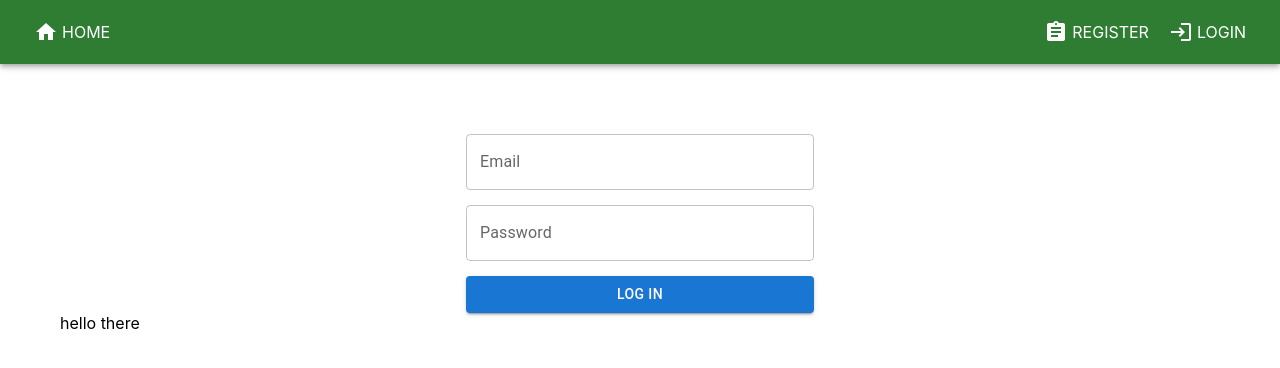
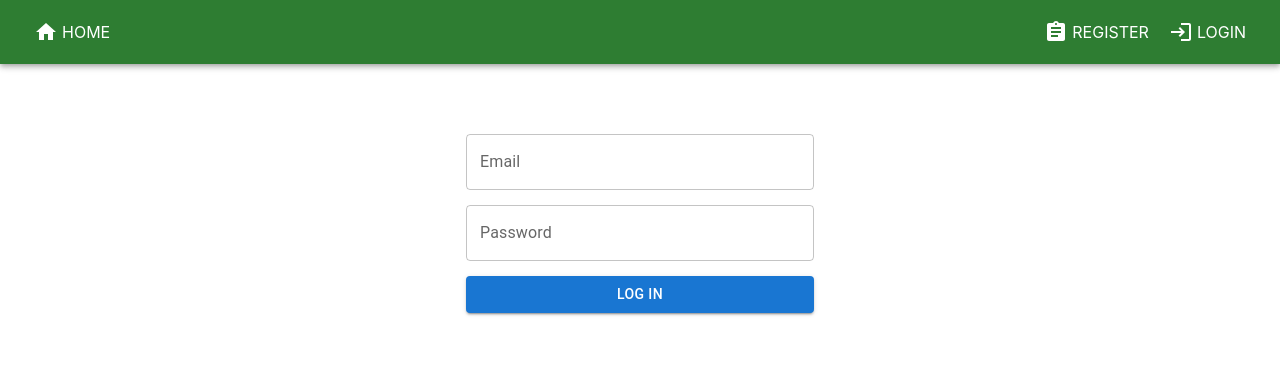
Before and after one commit to nazarenkoalx/goit-react-hw-08-phonebook, a React (Create React App) app: page /goit-react-hw-08-phonebook/login in a window 1280 px wide. Shown: the top 368 px of the page. Built offline with nearby package versions, Linux system fonts and the light colour scheme.

Commit message:
add styles

```diff
--- a/src/components/ContactList/ContactList.styled.js
+++ b/src/components/ContactList/ContactList.styled.js
@@ -1,6 +1,7 @@
 import styled from '@emotion/styled';
 
 export const StyledContactList = styled.ul`
+  min-height: 200px;
   display: flex;
   flex-wrap: wrap;
   gap: 10px;
--- a/src/components/Container/Container.styled.js
+++ b/src/components/Container/Container.styled.js
@@ -6,3 +6,13 @@ export const Container = styled.div`
   flex-direction: column;
   padding: 20px 60px;
 `;
+
+export const AppWrapper = styled.div`
+  min-height: 100%;
+  display: flex;
+  flex-direction: column;
+`;
+
+export const MainWrapper = styled.main`
+  flex: 1 1 auto;
+`;
--- a/src/components/Footer/Footer.js
+++ b/src/components/Footer/Footer.js
@@ -1,3 +1,5 @@
+import { StyledFooter } from './Footer.styled';
+
 export const Footer = () => {
-  return <footer>hello there</footer>;
+  return <StyledFooter>hello there</StyledFooter>;
 };
--- a/src/components/GlobalStyle/GlobalStyle.js
+++ b/src/components/GlobalStyle/GlobalStyle.js
@@ -6,6 +6,7 @@ const GlobalStyle = css`
     scroll-behavior: smooth;
   }
   body {
+    height: 100%;
     margin: 0;
     font-family: -apple-system, BlinkMacSystemFont, 'Segoe UI', 'Roboto',
       'Oxygen', 'Ubuntu', 'Cantarell', 'Fira Sans', 'Droid Sans',
--- a/src/components/SharedLayout/SharedLayout.js
+++ b/src/components/SharedLayout/SharedLayout.js
@@ -1,20 +1,24 @@
 import NavAppBar from 'components/AppBar/AppBar';
-import { Container } from 'components/Container/Container.styled';
-import { Footer } from 'components/Footer/Footer';
+import {
+  AppWrapper,
+  Container,
+  MainWrapper,
+} from 'components/Container/Container.styled';
 import { Outlet } from 'react-router-dom';
 import { ToastContainer } from 'react-toastify';
 import 'react-toastify/dist/ReactToastify.css';
 
 const SharedLayout = () => {
   return (
-    <>
+    <AppWrapper>
       <NavAppBar />
-      <Container>
-        <Outlet />
-        <Footer />
-        <ToastContainer />
-      </Container>
-    </>
+      <MainWrapper>
+        <Container>
+          <Outlet />
+          <ToastContainer />
+        </Container>
+      </MainWrapper>
+    </AppWrapper>
   );
 };
 
```
Also changed, not shown: src/components/Footer/Footer.styled.js (added, +7 -0 lines).
